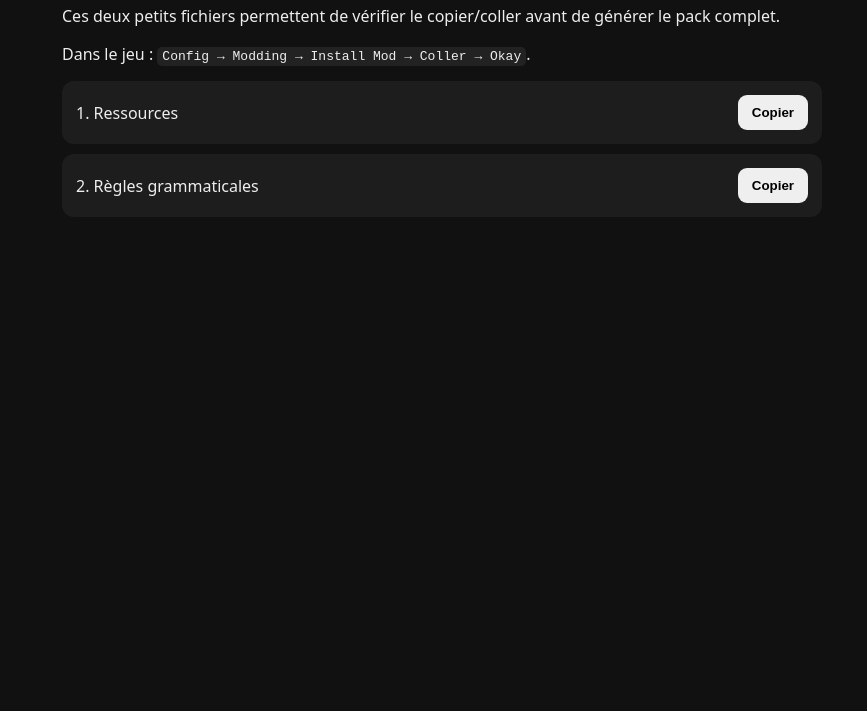
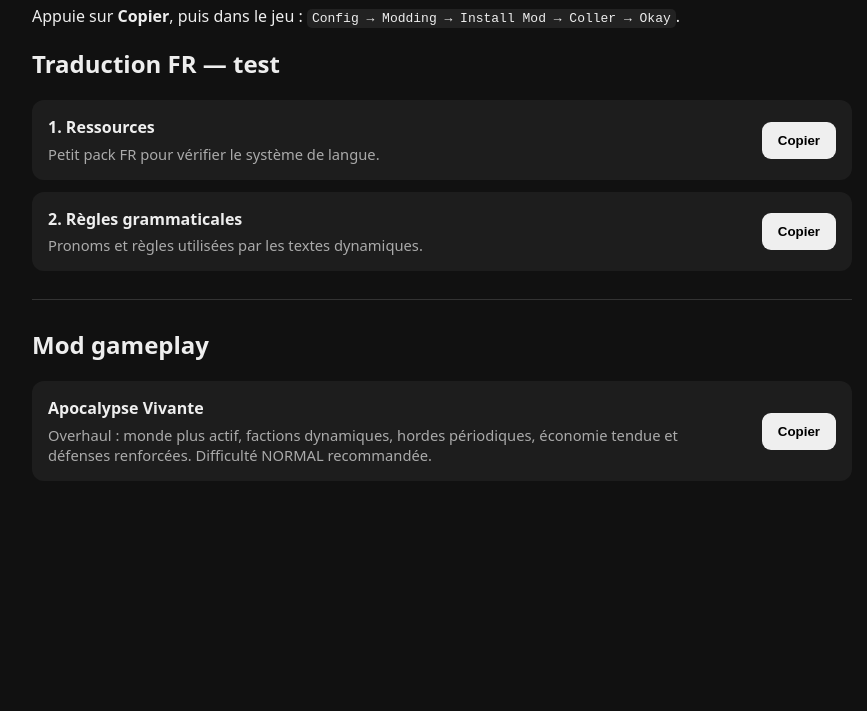
Before and after one commit to thomasbonsirven/rebuild3, a plain HTML site: page test-fr/index.html in a window 1280 px wide. Shown: the part 89-800 px from the top of the page, without its empty margins (198-1065 px from the left). Drawn offline with Linux system fonts and the light colour scheme.

Commit message:
Add Apocalypse Vivante gameplay overhaul

```diff
--- a/test-fr/index.html
+++ b/test-fr/index.html
@@ -3,25 +3,43 @@
 <head>
 <meta charset="utf-8">
 <meta name="viewport" content="width=device-width,initial-scale=1">
-<title>Rebuild 3 FR — Test Android</title>
+<title>Rebuild 3 FR — Android</title>
 <style>
-body{font-family:system-ui;background:#111;color:#eee;max-width:760px;margin:30px auto;padding:0 16px}
-.card{display:flex;justify-content:space-between;align-items:center;background:#1d1d1d;padding:14px;margin:10px 0;border-radius:12px}
-button{padding:10px 14px;border:0;border-radius:9px;font-weight:700}
+body{font-family:system-ui;background:#111;color:#eee;max-width:820px;margin:30px auto;padding:0 16px}
+.card{display:flex;justify-content:space-between;align-items:center;gap:18px;background:#1d1d1d;padding:16px;margin:12px 0;border-radius:12px}
+.card p{margin:.35rem 0 0;color:#aaa;font-size:.92rem}
+button{padding:11px 16px;border:0;border-radius:9px;font-weight:700;white-space:nowrap}
 code{background:#222;padding:2px 5px;border-radius:5px}
+hr{border:0;border-top:1px solid #333;margin:28px 0}
 </style>
 </head>
 <body>
-<h1>Rebuild 3 — Test français Android</h1>
-<p>Ces deux petits fichiers permettent de vérifier le copier/coller avant de générer le pack complet.</p>
-<p>Dans le jeu : <code>Config → Modding → Install Mod → Coller → Okay</code>.</p>
-<div class="card"><span>1. Ressources</span><button data-f="fr_resources_test.properties">Copier</button></div>
-<div class="card"><span>2. Règles grammaticales</span><button data-f="fr_rules_test.properties">Copier</button></div>
+<h1>Rebuild 3 — Android</h1>
+<p>Appuie sur <b>Copier</b>, puis dans le jeu : <code>Config → Modding → Install Mod → Coller → Okay</code>.</p>
+
+<h2>Traduction FR — test</h2>
+<div class="card"><div><b>1. Ressources</b><p>Petit pack FR pour vérifier le système de langue.</p></div><button data-f="fr_resources_test.properties">Copier</button></div>
+<div class="card"><div><b>2. Règles grammaticales</b><p>Pronoms et règles utilisées par les textes dynamiques.</p></div><button data-f="fr_rules_test.properties">Copier</button></div>
+
+<hr>
+<h2>Mod gameplay</h2>
+<div class="card">
+  <div>
+    <b>Apocalypse Vivante</b>
+    <p>Overhaul : monde plus actif, factions dynamiques, hordes périodiques, économie tendue et défenses renforcées. Difficulté NORMAL recommandée.</p>
+  </div>
+  <button data-f="apocalypse-vivante.txt">Copier</button>
+</div>
+
 <script>
 document.querySelectorAll('button').forEach(b=>b.onclick=async()=>{
-  const t=await (await fetch(b.dataset.f)).text();
-  await navigator.clipboard.writeText(t);
-  b.textContent='Copié ✓';
+  try{
+    const t=await (await fetch(b.dataset.f,{cache:'no-store'})).text();
+    await navigator.clipboard.writeText(t);
+    b.textContent='Copié ✓';
+  }catch(e){
+    b.textContent='Erreur';
+  }
 });
 </script>
 </body>
```
Also changed, not shown: web/mods/index.html (added, +31 -0 lines), mods/config/apocalypse-vivante.txt (added), test-fr/apocalypse-vivante.txt (added), 1 other file.
